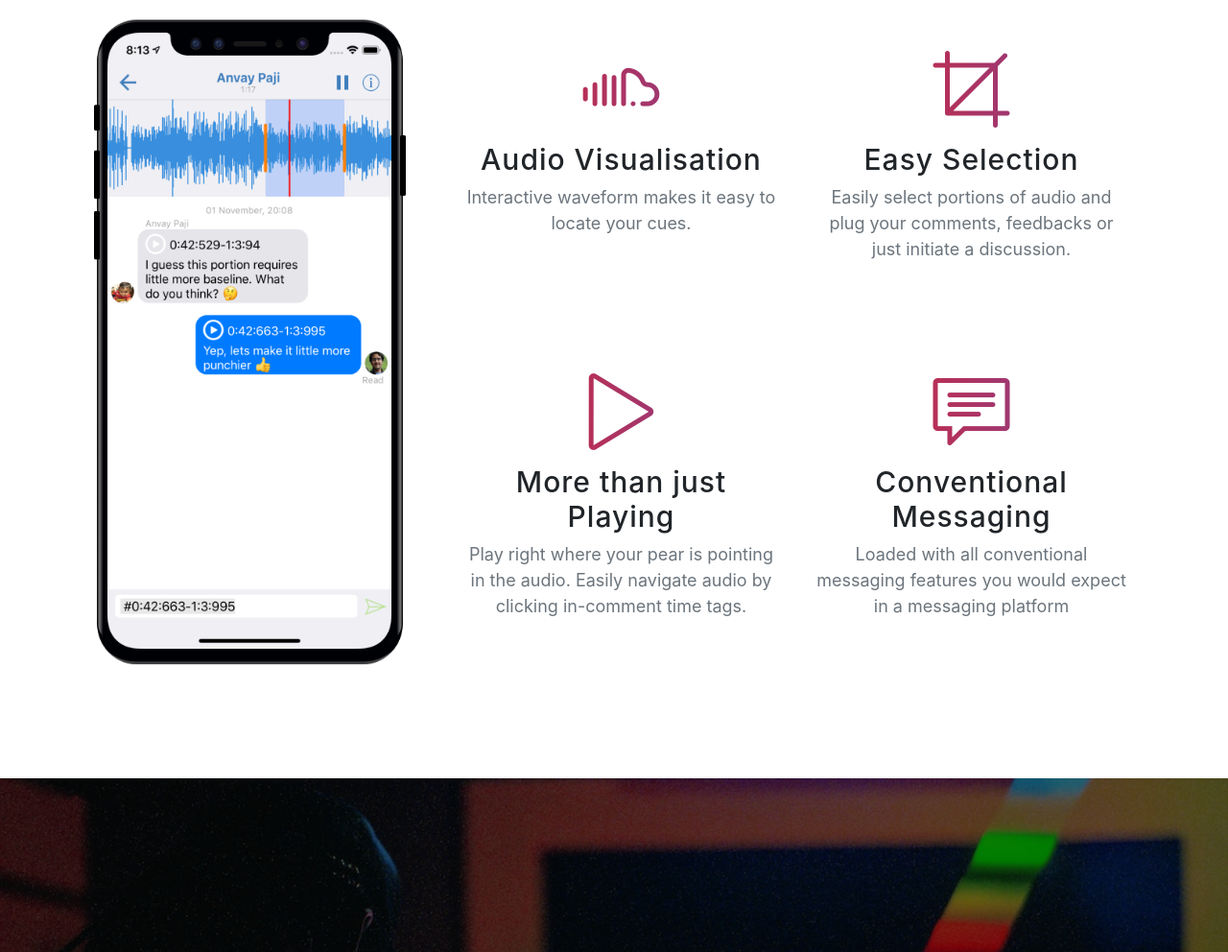
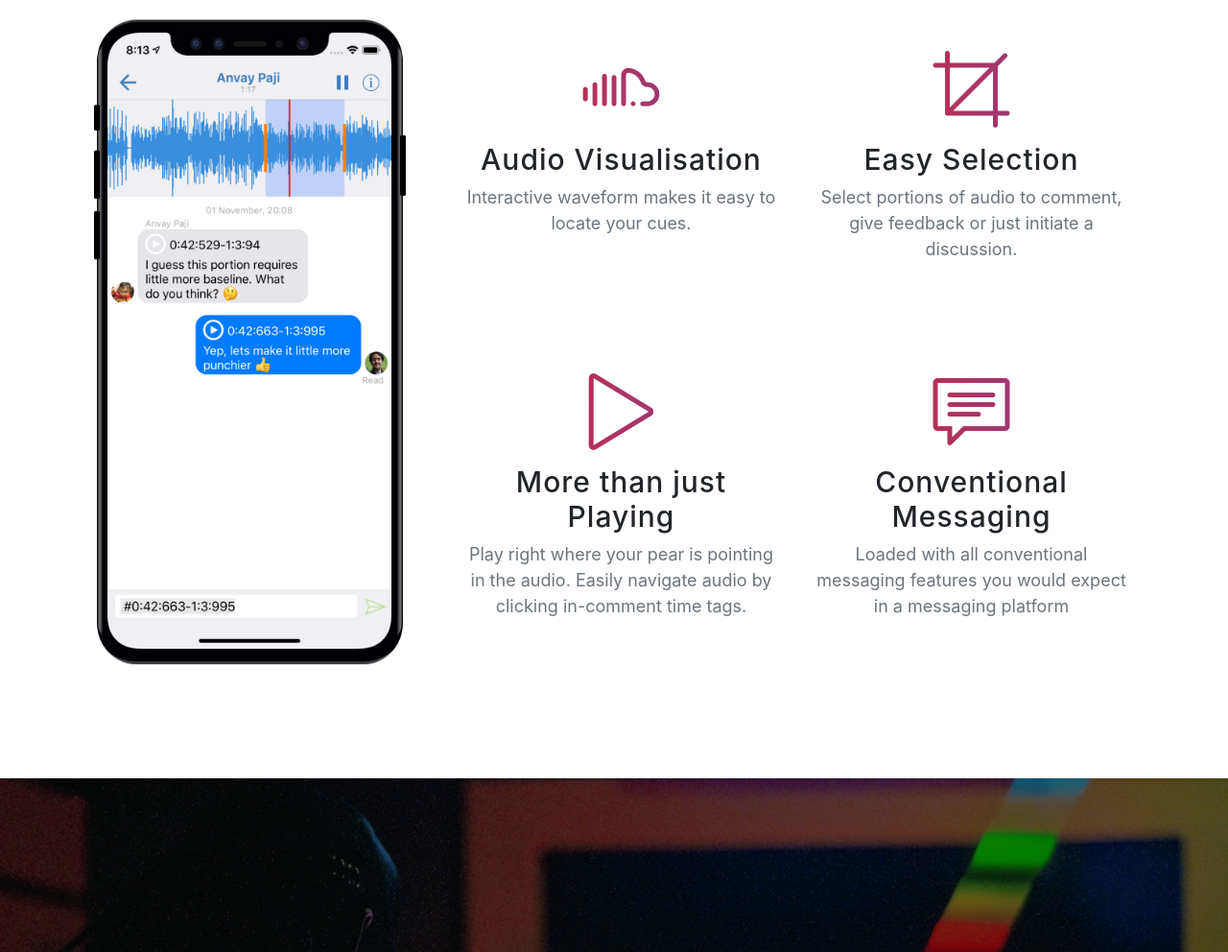
Before and after one commit to atulshukla/audioadda, a website with bundled scripts: page index.html in a window 1280 px wide. Shown: the part 1748-2740 px from the top of the page at 96% size. Built offline with nearby package versions, Linux system fonts and the light colour scheme; a web font is replaced by a local one.

Commit message:
grammer corrections

```diff
--- a/index.html
+++ b/index.html
@@ -136,7 +136,7 @@
                   <div class="feature-item">
                     <i class="icon-crop text-primary"></i>
                     <h3>Easy Selection</h3>
-                    <p class="text-muted">Easily select portions of audio and plug your comments, feedbacks or just initiate a discussion.</p>
+                    <p class="text-muted">Select portions of audio to comment, give feedback or just initiate a discussion.</p>
                   </div>
                 </div>
               </div>
```
